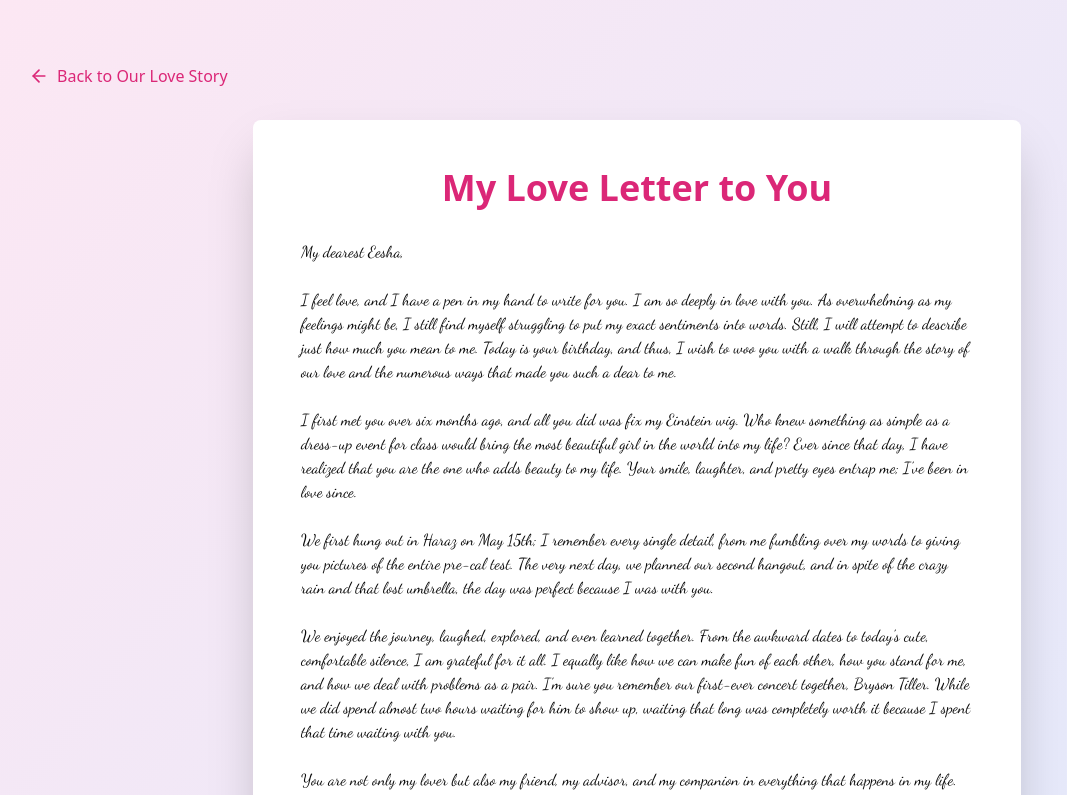
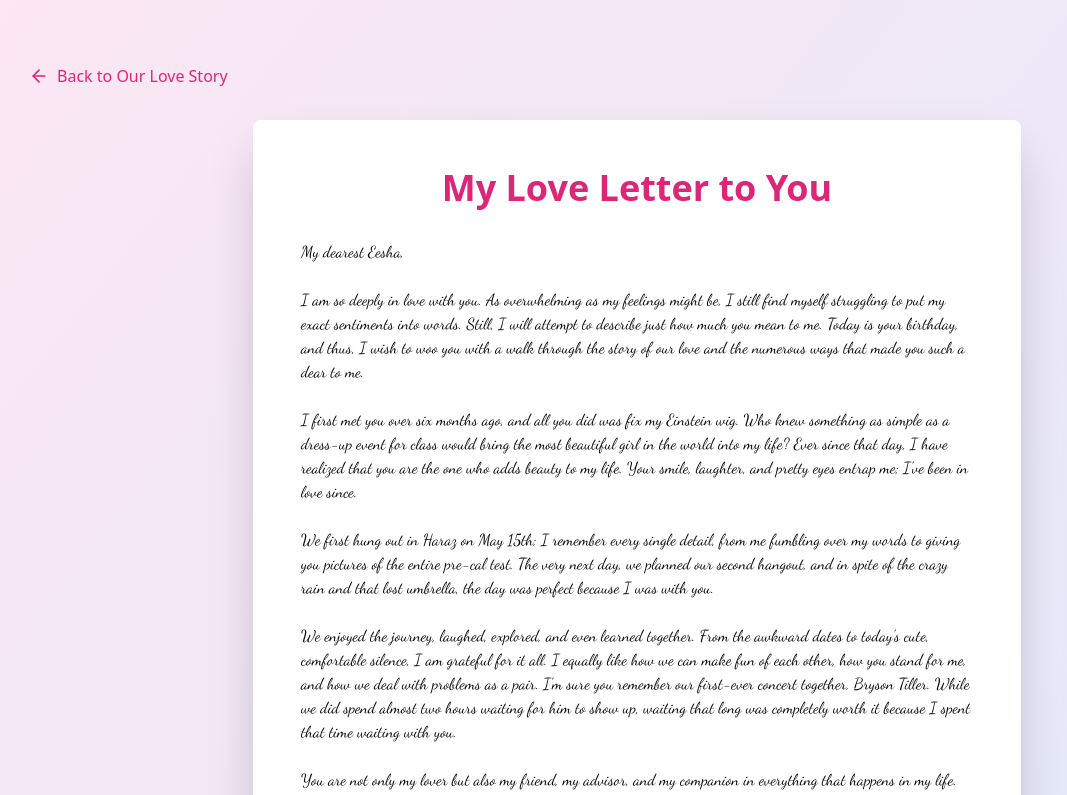
Before and after one commit to Narnia1337/Website-for-my-GF, a Next.js app: page /love-letter/full-essay in a window 1280 px wide. Shown: the top 795 px of the page, without its empty margins (3-1070 px from the left). Built offline with nearby package versions, Linux system fonts and the light colour scheme; a web font is replaced by a local one.

Commit message:
Update page.tsx

```diff
--- a/app/love-letter/full-essay/page.tsx
+++ b/app/love-letter/full-essay/page.tsx
@@ -22,7 +22,7 @@ export default function FullEssayPage() {
           <div className="prose prose-lg prose-pink mx-auto font-handwriting whitespace-pre-wrap">
             {`My dearest Eesha,
 
-I feel love, and I have a pen in my hand to write for you. I am so deeply in love with you. As overwhelming as my feelings might be, I still find myself struggling to put my exact sentiments into words. Still, I will attempt to describe just how much you mean to me. Today is your birthday, and thus, I wish to woo you with a walk through the story of our love and the numerous ways that made you such a dear to me.
+I am so deeply in love with you. As overwhelming as my feelings might be, I still find myself struggling to put my exact sentiments into words. Still, I will attempt to describe just how much you mean to me. Today is your birthday, and thus, I wish to woo you with a walk through the story of our love and the numerous ways that made you such a dear to me.
 
 I first met you over six months ago, and all you did was fix my Einstein wig. Who knew something as simple as a dress-up event for class would bring the most beautiful girl in the world into my life? Ever since that day, I have realized that you are the one who adds beauty to my life. Your smile, laughter, and pretty eyes entrap me; I've been in love since.
 
```
